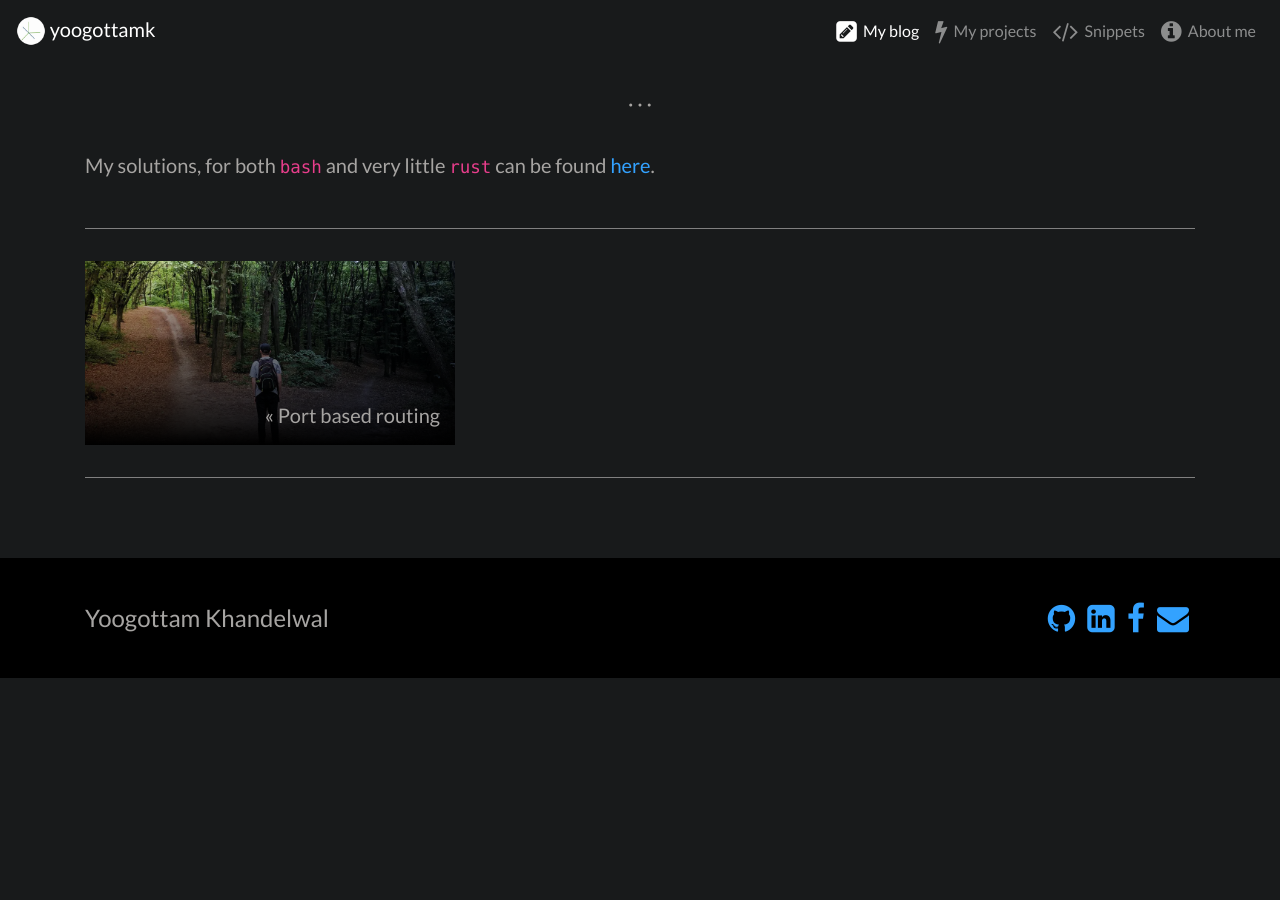
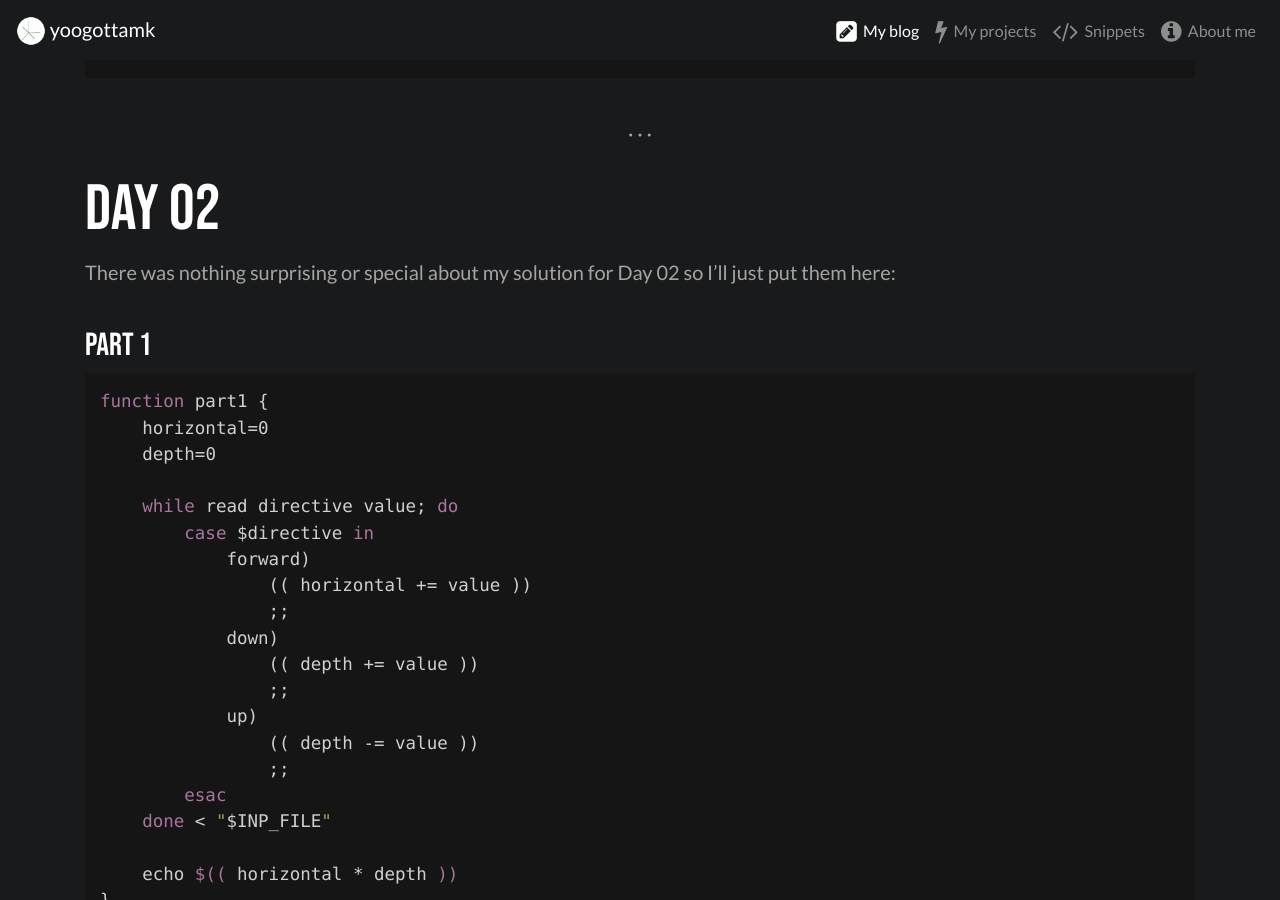
Before and after one commit to yoogottamk/yoogottamk.github.io, a Jekyll site: the page built from _posts/2021-12-05-aoc-2021-bash.md, in a window 1280 px wide and 900 px high, scrolled down 4298 px. Built offline with Jekyll 4.4.1, drawn with Linux system fonts in a browser that asks for light colours; comment, search, counter and statistics services are not loaded; before the commit the page ends 4976 px from its top, so only the background shows below that; some of the changed text lies outside the part shown.

Commit message:
blog: updated aoc bash day2

````diff
--- a/_posts/2021-12-05-aoc-2021-bash.md
+++ b/_posts/2021-12-05-aoc-2021-bash.md
@@ -14,6 +14,7 @@ I might not be able to solve the problems on the same day (heck, I'm starting al
 <h1 class="section-header">Index</h1>
 <ul>
   <li>Day 01 <a href="#d01p1">part 1</a> <a href="#d01p2">part 2</a></li>
+  <li>Day 02 <a href="#d02p1">part 2</a> <a href="#d02p2">part 2</a></li>
 </ul>
 
 {% include post-heading.html header="Day 01" %}
@@ -132,6 +133,58 @@ part1 "$tmpfile"
 rm "$tmpfile"
 ```
 
+{% include post-heading.html header="Day 02" %}
+There was nothing surprising or special about my solution for Day 02 so I'll just put them here:
+
+<h2 class="section-header pt-4" id="d02p1">Part 1</h2>
+```bash
+function part1 {
+    horizontal=0
+    depth=0
+
+    while read directive value; do
+        case $directive in
+            forward)
+                (( horizontal += value ))
+                ;;
+            down)
+                (( depth += value ))
+                ;;
+            up)
+                (( depth -= value ))
+                ;;
+        esac
+    done < "$INP_FILE"
+
+    echo $(( horizontal * depth ))
+}
+```
+
+<h2 class="section-header pt-4" id="d02p2">Part 2</h2>
+```bash
+function part2 {
+    horizontal=0
+    depth=0
+    aim=0
+
+    while read directive value; do
+        case $directive in
+            forward)
+                (( horizontal += value ))
+                (( depth += value * aim ))
+                ;;
+            down)
+                (( aim += value ))
+                ;;
+            up)
+                (( aim -= value ))
+                ;;
+        esac
+    done < "$INP_FILE"
+
+    echo $(( horizontal * depth ))
+}
+```
 
 {% include post-heading.html header="" %}
 My solutions, for both `bash` and very little `rust` can be found <a href="https://github.com/yoogottamk/aoc-2021" target="_blank" rel="noopener">here</a>.
````
